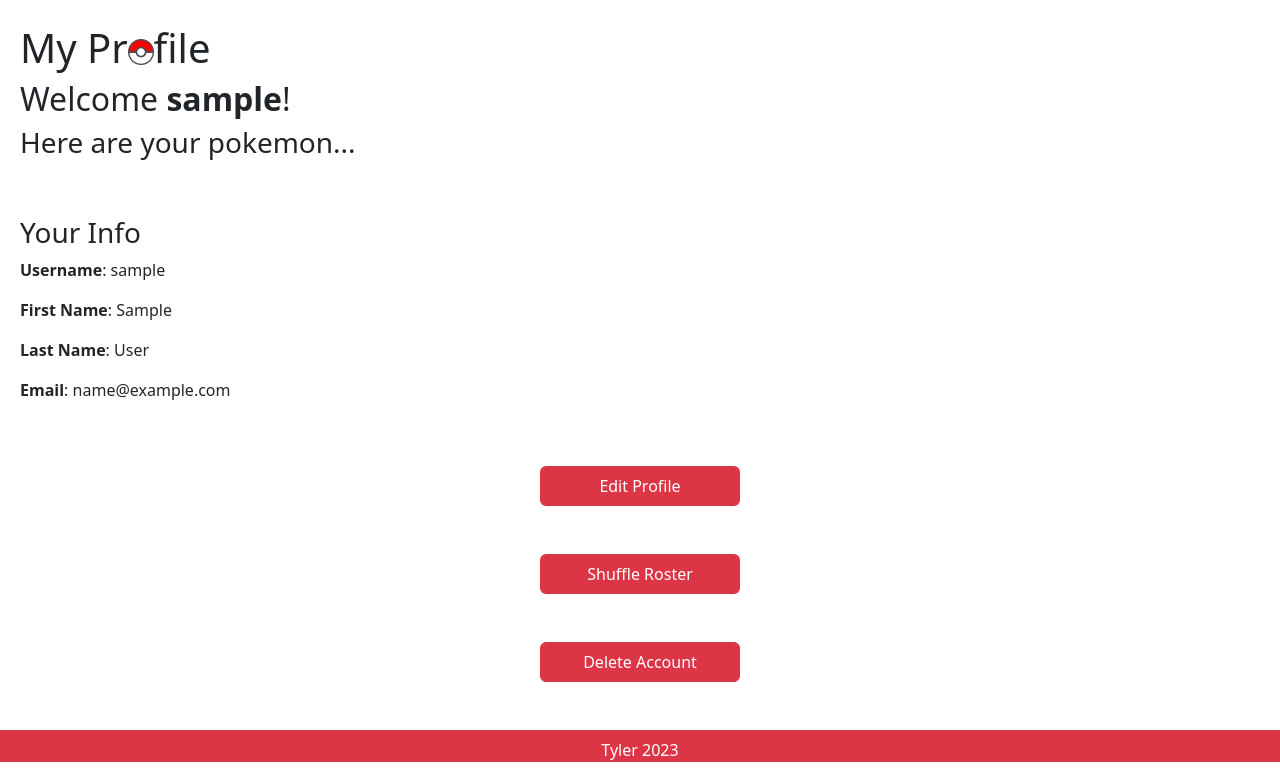
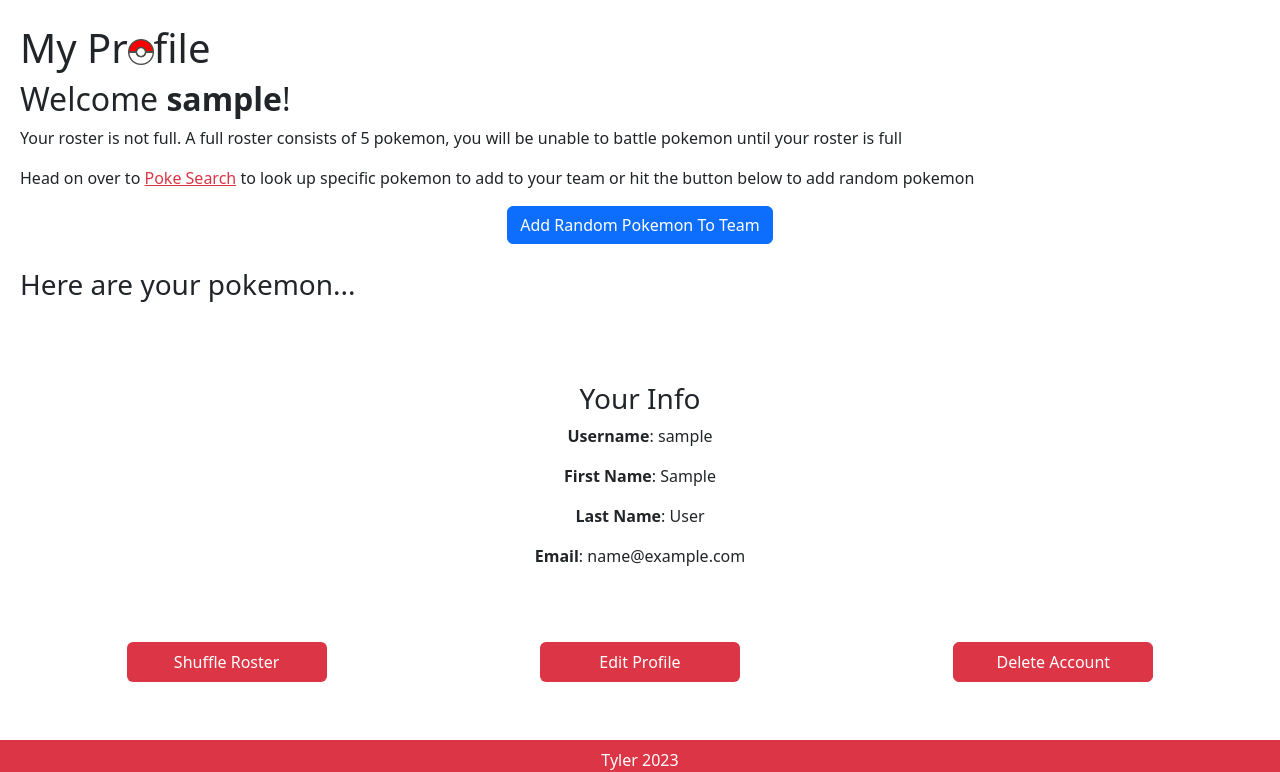
Before and after one commit to tylerob65/Coding-Temple-PokeProject, a Flask app: page /myprofile in a window 1280 px wide. Shown: the part 56-828 px from the top of the page. Run offline with Flask 3, Linux system fonts and the light colour scheme; the visitor is signed in with stand-in values (Sample User, id 1).

Commit message:
A bunch of updates

```diff
--- a/app/routes.py
+++ b/app/routes.py
@@ -1,7 +1,7 @@
 from app import app
 from app.forms import PokeSearchForm
 from app.models import User, PokeFinder, Pokemon
-from flask import redirect, render_template, request, url_for
+from flask import flash, redirect, render_template, request, url_for
 from flask_login import current_user, login_required
 from app.thepokedex import Pokedex
 import time
@@ -20,34 +20,40 @@
     random_pokemon = Pokedex.pick_random_pokemon(5)
     current_user.setRoster(random_pokemon)
     current_user.saveToDB()
+    flash(f"You sucessfully shuffled your roster","success")
     return redirect('myprofile')
 
 @app.route('/removefromroster/<int:poke_id>')
 @login_required
 def removeFromRoster(poke_id):
     if not poke_id:
+        flash("Not a valid ID","danger")
         return redirect(url_for('myProfilePage'))
     user_roster = current_user.getRoster()
     if poke_id not in user_roster:
+        flash("You do not have this pokemon, so you can't remove it","danger")
         return redirect(url_for('myProfilePage'))
-    # TODO Show error messages for these
     new_roster = [poke for poke in user_roster if poke!=poke_id]
     new_roster.append(None)
     current_user.setRoster(new_roster)
     current_user.rebalanceRoster(commit=True)
+    flash(f"You sucessfully removed {Pokedex.nums2names[poke_id]}","success")
     return redirect(url_for('myProfilePage'))
 
 @app.route('/addtoroster/<int:poke_id>')
 @login_required
 def addToRoster(poke_id):
     if not poke_id:
+        flash("Not a valid ID","danger")
         return redirect(url_for('myProfilePage'))
 
     user_roster = current_user.getRoster()
     if all(user_roster):
+        flash("You already have a full roster","danger")
         return redirect(url_for('myProfilePage'))
 
     if poke_id in user_roster:
+        flash(f"You already have {Pokedex.nums2names[poke_id]} in your roster, you can not add again","danger")
         return redirect(url_for('myProfilePage'))
 
     # TODO Show error messages for these
@@ -55,8 +61,25 @@
     user_roster[4] = poke_id
     current_user.setRoster(user_roster)
     current_user.rebalanceRoster(commit=True)
+    flash(f"You successfully added {Pokedex.nums2names[poke_id]} to your roster","success")
+    return redirect(url_for('myProfilePage'))
 
+@app.route('/addrandompokemon')
+@login_required
+def addRandomPokemon():
+    user_roster = current_user.getRoster()
+    if all(user_roster):
+        flash("You already have a full roster","danger")
+        return redirect(url_for('myProfilePage'))
+
+    random_pokemon = Pokedex.pick_random_pokemon(1,off_limits=user_roster[:])
+    user_roster[4] = random_pokemon[0]
+
+    current_user.setRoster(user_roster)
+    current_user.rebalanceRoster(commit=True)
+    flash(f"You successfully added {Pokedex.nums2names[random_pokemon[0]]} to your roster","success")
     return redirect(url_for('myProfilePage'))
+
 
 @app.route('/pokesearch',methods=["GET","POST"])
 @app.route('/pokesearch/<int:pokemon_id>',methods=["GET","POST"])
@@ -110,10 +133,14 @@
     # print(current_user.inMyRoster(673))
     # current_user.rebalanceRoster(commit=True)
     # current_user.setRoster([111,879,313,None,None],commit=True)
-    a = current_user.getRoster()
+    # a = current_user.getRoster()
+    # offlimits = list(range(1,1001))
+    # a = Pokedex.pick_random_pokemon(1,off_limits=offlimits)
+    # print(a)
 
-    print(a)
-    print(all(a))
+
+    # print(a)
+    # print(all(a))
     # current_user.setRoster([913,649,970,295,None],commit=True)
 
     # WAS USED FOR ADDING POKEMON TO DATABASE
@@ -144,7 +171,6 @@
 
 
 
-
 @app.route('/profiles')
 @login_required
 def showProfiles():
@@ -162,10 +188,18 @@
 
     poke_results_group = []
     for poke_id in user_profile.getRoster():
-        pokemon_name = Pokedex.nums2names[poke_id]
-        poke_results_group.append(PokeFinder.find_poke(pokemon_name))
+        if poke_id:
+            pokemon_name = Pokedex.nums2names[poke_id]
+            poke_results_group.append(PokeFinder.find_poke(pokemon_name))
+        else:
+            poke_results_group.append(None)
     return render_template('profile.html',poke_results_group=poke_results_group,username=user_profile.username)
 
+def populate_datebase_from_api():
+    for i in range(1,1010):
+        pokemon_name = Pokedex.nums2names[i]
+        print(i,pokemon_name)
+        poke_results = PokeFinder.find_poke(pokemon_name)
 
 def battle_test(pokedict1,pokedict2):
     def damage_each_turn(attacker,defender):
--- a/app/static/main.css
+++ b/app/static/main.css
@@ -75,7 +75,7 @@
     flex-direction: row;
     flex-wrap: wrap;
     justify-content: space-around;
-    align-items: center;
+    align-items: start;
 }
 
 .poke_link {
@@ -87,11 +87,18 @@
     --bs-tooltip-bg: var(--main_red);
 }
 
+.profile-button-holder {
+    display: flex;
+    flex-wrap: wrap;
+    justify-content: space-around;
+    /* justify-content: center; */
+}
+
 .profile-button {
     height:40px;
     width:200px;
     background-color: var(--main_red);
-    margin: auto;
+    margin: 10px;
     text-align: center;
     text-decoration: none;
     color:white;
--- a/app/templates/base.html
+++ b/app/templates/base.html
@@ -15,6 +15,16 @@
     <div id="main-content">
     {% include 'nav.html' %}
     <div id="body">
+    {% with messages = get_flashed_messages(with_categories=true) %}
+        {% if messages %}
+            {% for category, message in messages %}
+            <div class="alert alert-{{ category }} alert-dismissible fade show" role="alert">
+                {{ message }}
+                <button type="button" class="btn-close" data-bs-dismiss="alert" aria-label="Close"></button>
+            </div>
+            {% endfor %}
+        {% endif %}
+    {% endwith %}
     {% block content %}
 
     {% endblock %}
--- a/app/templates/my_profile.html
+++ b/app/templates/my_profile.html
@@ -5,17 +5,16 @@
         alt="Pokeball from 'https://www.freepnglogos.com/uploads/pokeball-png/pokeball-pokemon-theme-team-ideas-for-pokemon-sun-and-moon-24.png'">file</h1>
 <h2>Welcome <b> {{current_user.username}}</b>!</h2>
 
-{% if form %}
-<!-- <form method="POST">
-
-    {{ form.hidden_tag() }}
-    {{ form.pokemon_name(class='form-control',placeholder='Enter Pokemon Name')}}
-    <br>
-    <div class="text-center">{{ form.submit(class='btn btn-danger text-center') }}</div>
-</form> -->
-{% endif %}
 
 {% if poke_results_group %}
+{% if not current_user.rosterFull() %}
+<p>Your roster is not full. A full roster consists of 5 pokemon, you will be unable to battle pokemon until your roster is full</p>
+<p>Head on over to <a class="poke_link" href="/pokesearch">Poke Search</a> to look up specific pokemon to add to your team or hit the button below to add random pokemon</p>
+<div class="text-center">
+    <a href="/addrandompokemon" class="btn btn-primary">Add Random Pokemon To Team</a>
+</div>
+<br>
+{% endif %}
 <h3>Here are your pokemon...</h3>
 <div class="multicard-display">
 {% for poke_results in poke_results_group %}
@@ -25,21 +24,32 @@
 {% endfor %}
 </div>
 {% endif %}
-<br><br>
-<h3>Your Info</h3>
+<br> <br>
+<div class="text-center">
+<br>
+    <h3>Your Info</h3>
 <p><b>Username</b>: {{current_user.username}}</p>
 <p><b>First Name</b>: {{current_user.first_name}}</p>
 <p><b>Last Name</b>: {{current_user.last_name}}</p>
 <p><b>Email</b>: {{current_user.email}}</p>
-<br><br>
-<a href="{{url_for('auth.updateProfilePage')}}" class="text-decoration-none"><div class="profile-button"><p>Edit Profile</p></div></a>
-<br><br>
-<a href="/shuffleroster" class="text-decoration-none"><div class="profile-button"><p>Shuffle Roster</p></div></a>
-<br><br>
+<br>
+</div>
+<br>
+
+
+
+<div class="profile-button-holder">
+<a href="/shuffleroster" class="text-decoration-none profile-button"><p>Shuffle Roster</p></a>
+
+<a href="{{url_for('auth.updateProfilePage')}}" class="profile-button text-decoration-none"><p>Edit Profile</p></a>
 
 <button type="button" class="profile-button btn btn-danger" data-bs-toggle="modal" data-bs-target="#DeleteAccountModal">
     Delete Account
 </button>
+
+</div>
+
+
 
 <div class="modal fade" id="DeleteAccountModal" tabindex="-1" aria-labelledby="exampleModalLabel" aria-hidden="true">
     <div class="modal-dialog .modal-dialog-centered">
```
Also changed, not shown: app/templates/profile.html (+0 -10 lines), app/templates/profile_explorer.html (+4 -14 lines).
